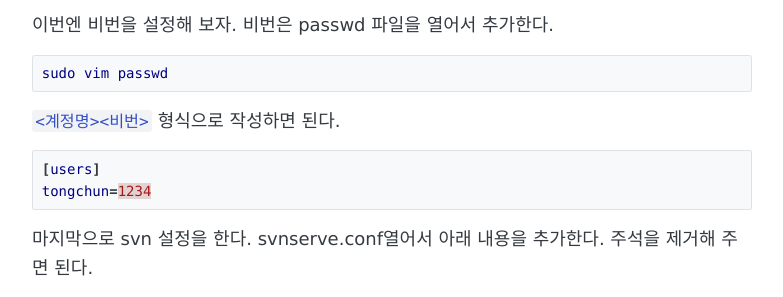
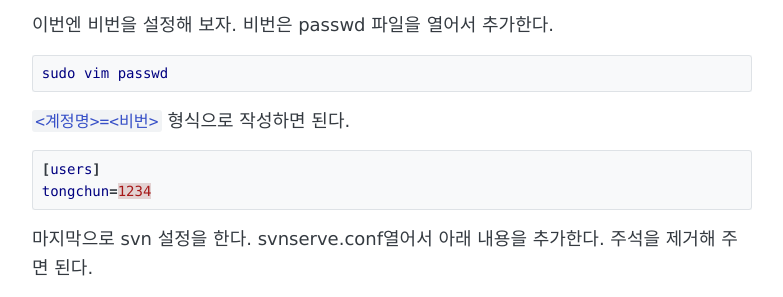
Before and after one commit to anifilm/anifilm.github.io, a Jekyll site: the page built from _posts/2019-06-03-ubuntu-svn.md, in a window 1280 px wide and 900 px high, scrolled down 981 px. Shown: the part 148-445 px from the top of the window, without its empty margins (248-1031 px from the left). Built offline with Jekyll 4.4.1, drawn with Linux system fonts in a browser that asks for light colours.

````diff
--- a/_posts/2019-06-03-ubuntu-svn.md
+++ b/_posts/2019-06-03-ubuntu-svn.md
@@ -62,7 +62,7 @@ sudo vim passwd
 ```
 
 
-`<계정명><비번>` 형식으로 작성하면 된다.
+`<계정명>=<비번>` 형식으로 작성하면 된다.
 
 ```css
 [users]
````
